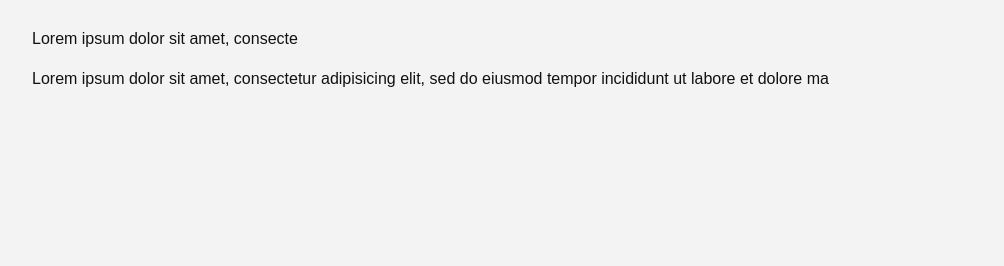
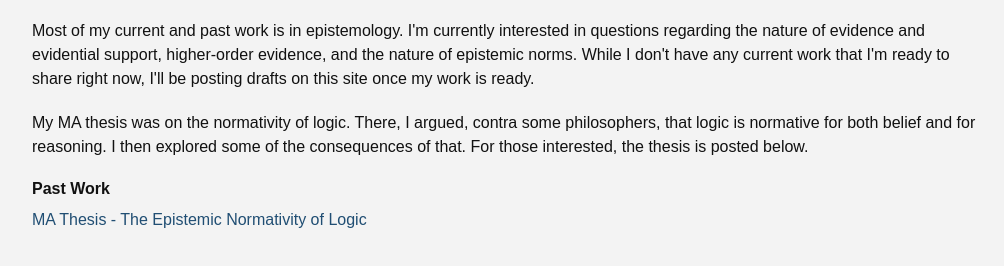
Before and after one commit to Duncan-Britt/kb-website, a plain HTML site: page Research.html in a window 1280 px wide. Shown: the part 158-424 px from the top of the page, without its empty margins (128-1132 px from the left). Drawn offline with Linux system fonts and the light colour scheme.

Commit message:
Reaearch page modified

```diff
--- a/Research.html
+++ b/Research.html
@@ -22,8 +22,13 @@
     <div class="container">
       <h2>Research</h2>
       <div class="research">
-        <p>Lorem ipsum dolor sit amet, consecte</p>
-        <p>Lorem ipsum dolor sit amet, consectetur adipisicing elit, sed do eiusmod tempor incididunt ut labore et dolore ma</p>
+        <p>Most of my current and past work is in epistemology. I'm currently interested in questions regarding the nature of evidence and evidential support, higher-order evidence, and the nature of epistemic norms. While I don't have any current work that I'm ready to share right now, I'll be posting drafts on this site once my work is ready.</p>
+        <br>
+        <p>My MA thesis was on the normativity of logic. There, I argued, contra some philosophers, that logic is normative for both belief and for reasoning. I then explored some of the consequences of that. For those interested, the thesis is posted below.</p>
+      </div>
+      <h3 class="past_work">Past Work</h3>
+      <div class="past_work_links">
+        <a href="The Epistemic Normativity of Logic_Kieran Britt MA Thesis Reformatted.pdf" download="The Epistemic Normativity of Logic Kieran Britt">MA Thesis - The Epistemic Normativity of Logic</a>
       </div>
 
       <div class="btn-toggle-nav" onclick="toggleNav()">
--- a/css/styles.css
+++ b/css/styles.css
@@ -47,6 +47,7 @@ nav ul li a:hover {
 
 .about {
   flex-basis: 50%;
+  line-height: 1.5em;
 }
 
 h2 {
@@ -85,7 +86,20 @@ p a:hover {
 
 .research p {
   text-align: left;
-  line-height: 2.5em;
+  line-height: 1.5em;
+}
+
+.past_work {
+  padding: 20px 0 10px 0;
+}
+
+.past_work_links a {
+  text-decoration: none;
+  color: #204e73;
+}
+
+.past_work_links a:hover {
+  color: #457fad;
 }
 
 .mobile-nav {
```
Also changed, not shown: index.html (+4 -3 lines), 1 other file.
